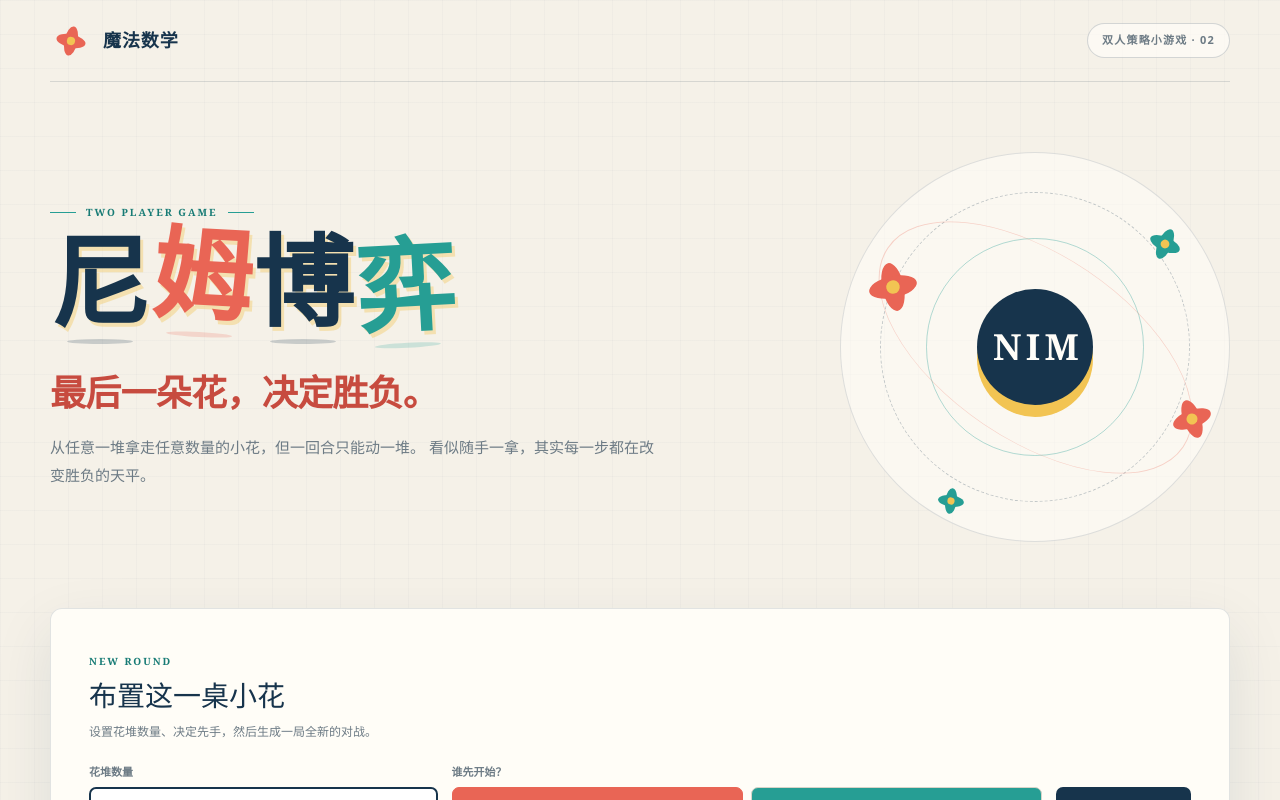
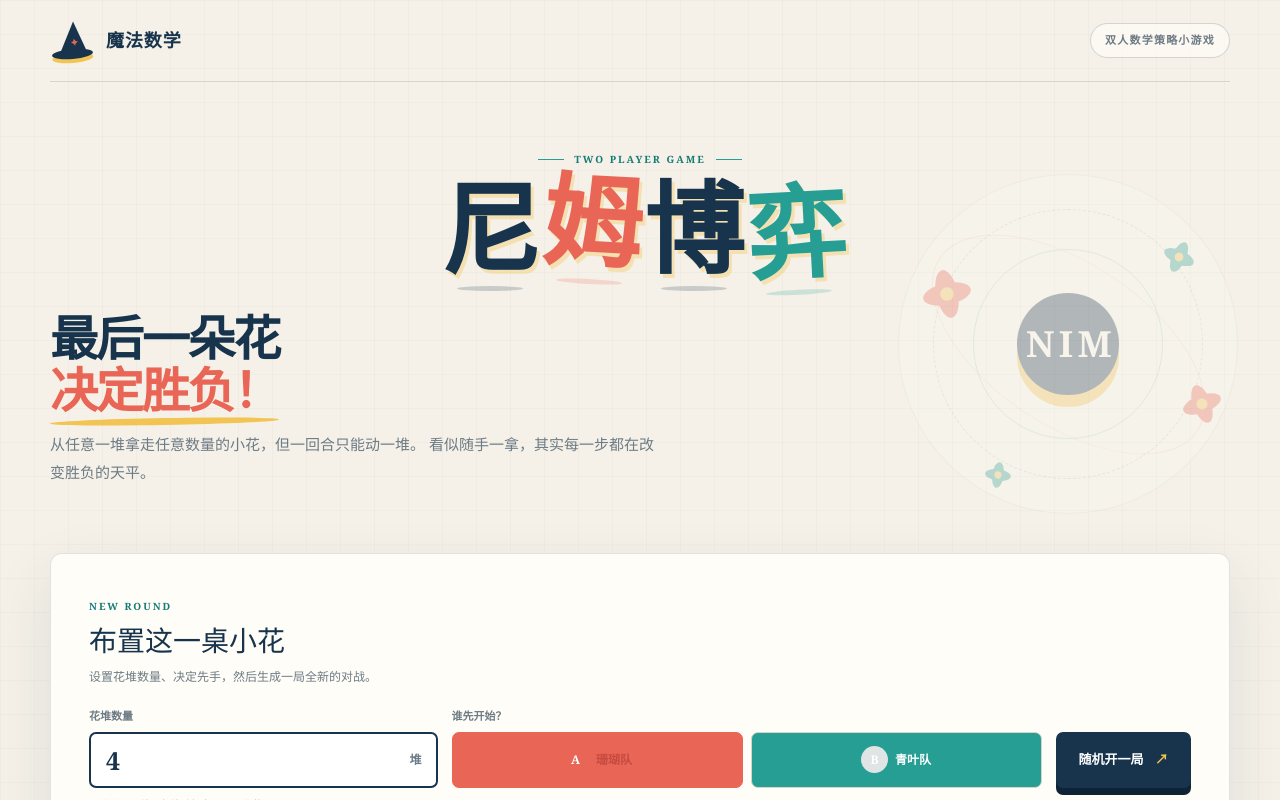
Before and after one commit to tandongchen/LYDZ_site, a Next.js app: page / in a window 1280 px wide. Shown: the top 800 px of the page. Built offline with nearby package versions, Linux system fonts and the light colour scheme.

Commit message:
Apply Nim game design feedback

```diff
--- a/app/globals.css
+++ b/app/globals.css
@@ -67,7 +67,6 @@ main {
   letter-spacing: 0.05em;
 }
 
-.brand-flower,
 .hero-flower,
 .winner-bloom {
   position: relative;
@@ -77,8 +76,6 @@ main {
   transform: rotate(12deg);
 }
 
-.brand-flower::before,
-.brand-flower::after,
 .hero-flower::before,
 .hero-flower::after,
 .winner-bloom::before,
@@ -93,11 +90,9 @@ main {
   background: var(--coral);
 }
 
-.brand-flower::after,
 .hero-flower::after,
 .winner-bloom::after { transform: rotate(90deg); }
 
-.brand-flower i,
 .hero-flower i,
 .winner-bloom i {
   position: absolute;
@@ -110,7 +105,49 @@ main {
   background: var(--yellow);
 }
 
-.brand-flower { transform: scale(0.82) rotate(12deg); }
+.brand-mark {
+  position: relative;
+  width: 45px;
+  height: 42px;
+  flex: 0 0 auto;
+}
+
+.magic-hat::before {
+  content: "";
+  position: absolute;
+  top: 1px;
+  left: 10px;
+  width: 0;
+  height: 0;
+  border-left: 13px solid transparent;
+  border-right: 13px solid transparent;
+  border-bottom: 31px solid var(--ink);
+  transform: skewX(-10deg) rotate(-10deg);
+  transform-origin: bottom center;
+}
+
+.magic-hat::after {
+  content: "";
+  position: absolute;
+  left: 2px;
+  bottom: 3px;
+  width: 41px;
+  height: 10px;
+  border-radius: 50%;
+  background: var(--ink);
+  box-shadow: 0 4px 0 var(--yellow);
+  transform: rotate(-5deg);
+}
+
+.magic-hat span {
+  position: absolute;
+  z-index: 1;
+  top: 15px;
+  left: 20px;
+  color: var(--coral);
+  font-size: 10px;
+  transform: rotate(-10deg);
+}
 
 .header-tag {
   padding: 8px 14px;
@@ -129,16 +166,16 @@ main {
   min-height: 465px;
   margin: 0 auto;
   padding: 70px 0 66px;
-  display: grid;
-  grid-template-columns: minmax(0, 1.15fr) minmax(340px, 0.85fr);
-  align-items: center;
-  gap: 40px;
+  display: block;
 }
+
+.hero-copy { position: relative; z-index: 2; }
 
 .eyebrow {
   display: flex;
   align-items: center;
   gap: 10px;
+  justify-content: center;
   margin-bottom: 20px;
   color: var(--teal-dark);
   font-family: Georgia, serif;
@@ -151,6 +188,7 @@ main {
 
 .hero h1 {
   display: flex;
+  justify-content: center;
   gap: clamp(2px, 0.6vw, 8px);
   margin: 0;
   font-family: "STKaiti", "KaiTi", "Microsoft YaHei", serif;
@@ -178,11 +216,27 @@ main {
 
 .hero-lead {
   margin: 35px 0 12px;
-  color: var(--coral-dark);
+  max-width: 650px;
+  color: var(--ink);
   font-family: "STKaiti", "KaiTi", serif;
-  font-size: clamp(25px, 3vw, 36px);
+  font-size: clamp(34px, 4.2vw, 48px);
   font-weight: 900;
-  letter-spacing: -0.02em;
+  line-height: 1.08;
+  letter-spacing: -0.045em;
+}
+
+.hero-lead em { position: relative; color: var(--coral); font-style: normal; }
+
+.hero-lead em::after {
+  content: "";
+  position: absolute;
+  left: 0;
+  right: 0;
+  bottom: -7px;
+  height: 7px;
+  border-radius: 50%;
+  background: var(--yellow);
+  transform: rotate(-1deg);
 }
 
 .hero-description {
@@ -194,13 +248,15 @@ main {
 }
 
 .hero-art {
-  position: relative;
-  justify-self: end;
-  width: min(390px, 100%);
+  position: absolute;
+  right: -8px;
+  top: 92px;
+  width: min(340px, 36vw);
   aspect-ratio: 1;
   border: 1px solid rgba(23, 52, 76, 0.13);
   border-radius: 50%;
-  background: rgba(255, 253, 248, 0.55);
+  background: rgba(255, 253, 248, 0.42);
+  opacity: 0.3;
 }
 
 .hero-art::before,
@@ -727,7 +783,7 @@ footer p { margin: 0; font-family: "STKaiti", "KaiTi", serif; font-size: 16px; }
 footer small { justify-self: end; font-family: Georgia, serif; font-size: 8px; letter-spacing: 0.15em; }
 
 @media (max-width: 960px) {
-  .hero { grid-template-columns: 1fr 300px; min-height: 420px; }
+  .hero { min-height: 420px; }
   .hero-art { width: 290px; }
   .setup-controls { grid-template-columns: 0.7fr 1.3fr; }
   .new-game-button { grid-column: 1 / -1; }
@@ -740,11 +796,10 @@ footer small { justify-self: end; font-family: Georgia, serif; font-size: 8px; l
 
 @media (max-width: 720px) {
   .site-header { height: 70px; }
-  .header-tag { display: none; }
+  .header-tag { padding: 7px 10px; font-size: 9px; }
   .hero { min-height: 0; padding: 50px 0 42px; display: block; }
   .hero h1 { font-size: clamp(58px, 18vw, 88px); }
   .hero-art { position: absolute; right: -120px; top: 38px; width: 260px; opacity: 0.15; pointer-events: none; }
-  .hero-copy { position: relative; z-index: 2; }
   .game-shell { padding: 24px 18px; }
   .setup-controls { display: block; }
   .first-player-picker { margin-top: 14px; }
@@ -767,8 +822,9 @@ footer small { justify-self: end; font-family: Georgia, serif; font-size: 8px; l
   .lower-grid,
   footer { width: min(100% - 24px, 1180px); }
   .brand { font-size: 16px; }
+  .header-tag { padding: 6px 8px; font-size: 8px; letter-spacing: 0.06em; }
   .hero h1 { font-size: 17vw; }
-  .hero-lead { font-size: 26px; }
+  .hero-lead { font-size: 34px; }
   .hero-description { font-size: 13px; }
   .setup-heading h2 { font-size: 25px; }
   .piles-grid,
--- a/app/page.tsx
+++ b/app/page.tsx
@@ -120,10 +120,10 @@ export default function Home() {
     <main>
       <header className="site-header">
         <a className="brand" href="#top" aria-label="魔法数学首页">
-          <span className="brand-flower" aria-hidden="true"><i /></span>
+          <span className="brand-mark magic-hat" aria-hidden="true"><span>✦</span></span>
           <span>魔法数学</span>
         </a>
-        <span className="header-tag">双人策略小游戏 · 02</span>
+        <span className="header-tag">双人数学策略小游戏</span>
       </header>
 
       <section className="hero" id="top">
@@ -134,7 +134,10 @@ export default function Home() {
               <span key={`${character}-${index}`}>{character}</span>
             ))}
           </h1>
-          <p className="hero-lead">最后一朵花，决定胜负。</p>
+          <p className="hero-lead">
+            最后一朵花<br />
+            <em>决定胜负！</em>
+          </p>
           <p className="hero-description">
             从任意一堆拿走任意数量的小花，但一回合只能动一堆。
             看似随手一拿，其实每一步都在改变胜负的天平。
@@ -285,7 +288,11 @@ export default function Home() {
                     })}
                   </div>
                   <span className="pile-action">
-                    {pile.count === 0 ? "这一堆空了" : isSelected ? "已选中" : "选择这一堆"}
+                    {pile.count === 0
+                      ? "这一堆空了"
+                      : isSelected
+                        ? `本回合选择 ${takeCount} 朵`
+                        : "选择这一堆"}
                   </span>
                 </button>
 
@@ -341,10 +348,10 @@ export default function Home() {
             <div><small>GAME RULES</small><h2>怎么玩？</h2></div>
           </div>
           <ol>
-            <li><span>一</span><p><strong>任选一堆</strong>每回合先从还有花的堆中选择一堆。</p></li>
-            <li><span>二</span><p><strong>想拿几朵都可以</strong>至少拿一朵，也可以把这一堆全部拿空。</p></li>
-            <li><span>三</span><p><strong>拿完换人</strong>一回合不能同时拿两堆，确认后轮到对方。</p></li>
-            <li><span>四</span><p><strong>最后一朵定胜负</strong>取走桌上最后一朵花的人立即获胜。</p></li>
+            <li><span>1</span><p><strong>任选一堆</strong>每回合先从还有花的堆中选择一堆。</p></li>
+            <li><span>2</span><p><strong>想拿几朵都可以</strong>至少拿一朵，也可以把这一堆全部拿空。</p></li>
+            <li><span>3</span><p><strong>拿完换人</strong>一回合不能同时拿两堆，确认后轮到对方。</p></li>
+            <li><span>4</span><p><strong>最后一朵定胜负</strong>取走桌上最后一朵花的人立即获胜。</p></li>
           </ol>
         </aside>
 
@@ -379,7 +386,7 @@ export default function Home() {
       <footer>
         <span>魔法数学</span>
         <p>每一步，都让局面悄悄改变。</p>
-        <small>NIM · TWO PLAYER STRATEGY GAME</small>
+        <small>每一次选择都至关重要</small>
       </footer>
     </main>
   );
```
Also changed, not shown: 2 other files (tests, documents, lock files or other folders).
